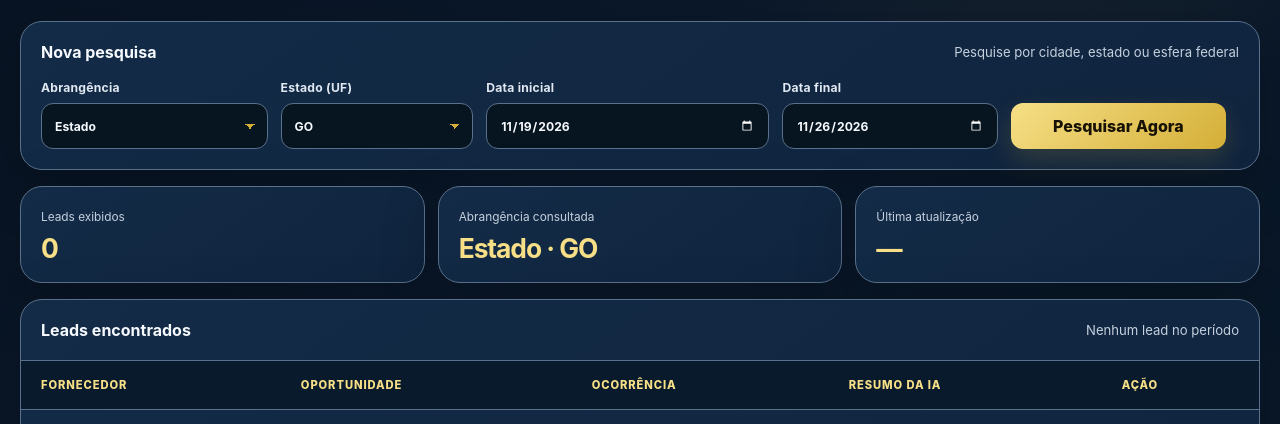
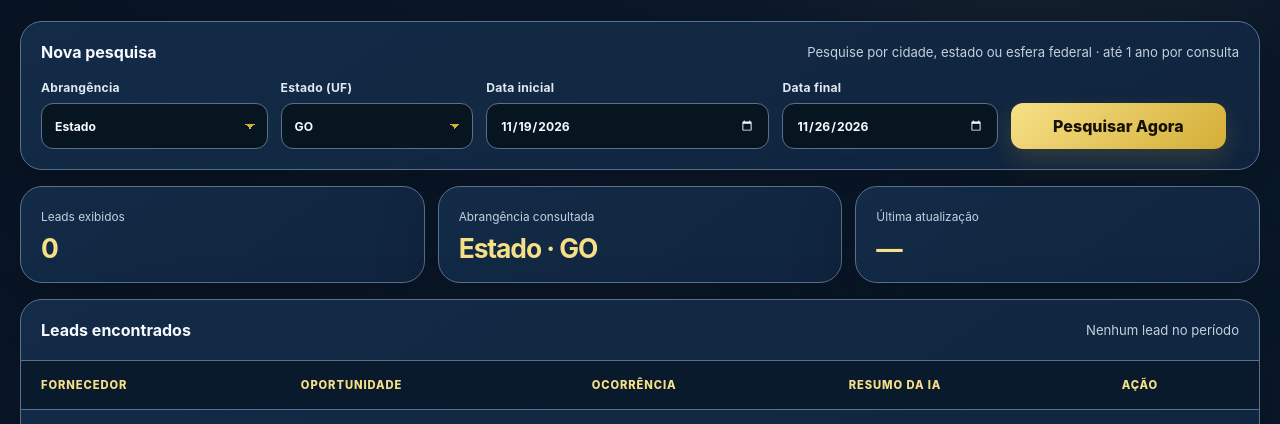
Before and after one commit to pecus-estruture/ProjetoSemNome, a website: page public/index.html in a window 1280 px wide. Shown: the part 309-733 px from the top of the page. Drawn offline with Linux system fonts and the light colour scheme; no server answers.

Commit message:
fix: update search range guidance

```diff
--- a/public/index.html
+++ b/public/index.html
@@ -143,7 +143,7 @@
         <section class="card filters">
           <div class="filters-head">
             <h3>Nova pesquisa</h3>
-            <span>Pesquise por cidade, estado ou esfera federal</span>
+            <span>Pesquise por cidade, estado ou esfera federal · até 1 ano por consulta</span>
           </div>
           <form id="searchForm" class="filter-grid">
             <label>Abrangência
```
